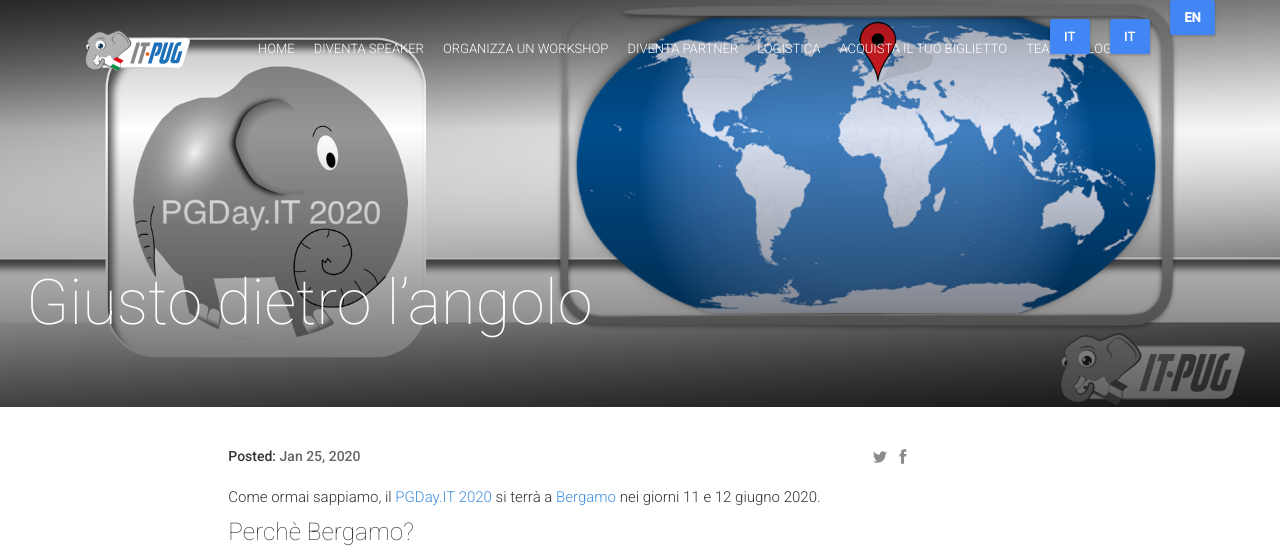
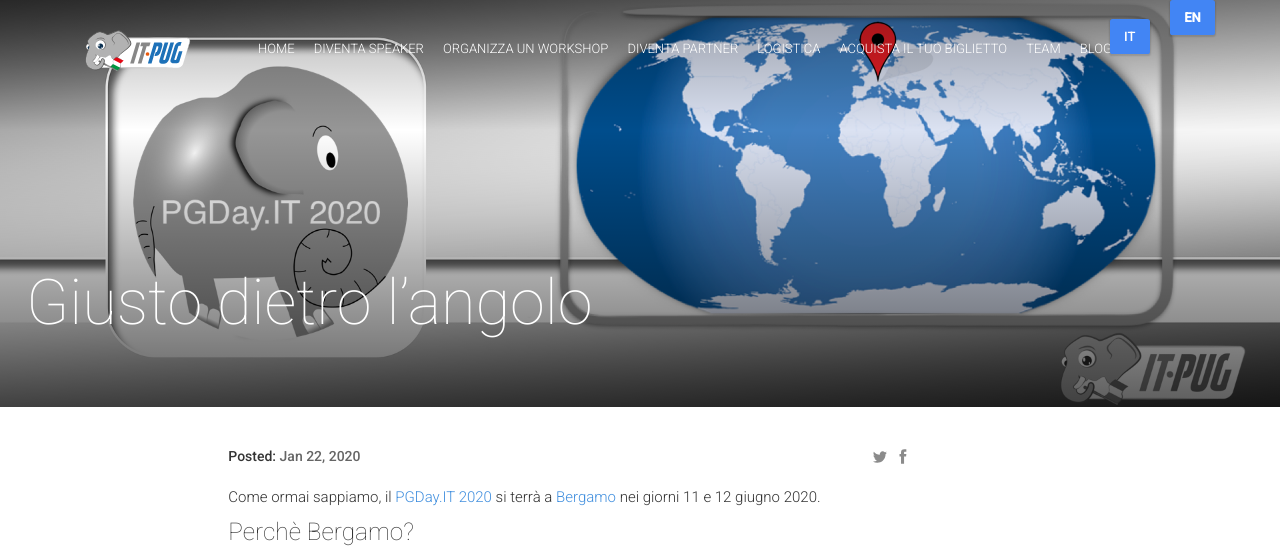
Before and after one commit to ITPUG/2020.pgday.it, a Jekyll site: the page built from _posts/2020-01-22-bergamo.it.markdown, in a window 1280 px wide and 900 px high. Shown: the top 550 px of the window. Built offline with Jekyll 4.4.1, drawn with Linux system fonts in a browser that asks for light colours; nearby versions of some CDN libraries; comment, search, counter and statistics services are not loaded.

Commit message:
post Bergamo rettifiche per pubblicazione

```diff
--- a/_posts/2020-01-21-bergamo.en.markdown
+++ b/_posts/2020-01-22-bergamo.en.markdown
@@ -1,7 +1,7 @@
 ---
 layout: post
 title:  "Just around the corner"
-date:   2020-01-25 04:00:00
+date:   2020-01-22 04:00:00
 isStaticPost: false
 permalink: /en/blog/cfp
 lang: en
--- a/_posts/2020-01-21-bergamo.it.markdown
+++ b/_posts/2020-01-22-bergamo.it.markdown
@@ -1,11 +1,11 @@
 ---
 layout: post
 title:  "Giusto dietro l’angolo"
-date:   2020-01-25 04:00:00
+date:   2020-01-22 04:00:00
 isStaticPost: false
 permalink: /it/blog/cfp
 lang: it
-ref: cfp
+ref: bergamo
 image: angolo.jpg
 redirect-from:
  - /blog/bergamo
@@ -97,7 +97,7 @@
 
 Per noi la lista è da 100!
 
- Ci vediamo a Bergamo nei giorni 11 e 12 giugno 2020!
+Ci vediamo a Bergamo nei giorni 11 e 12 giugno 2020!
 
 ##### Domande?
 
```
